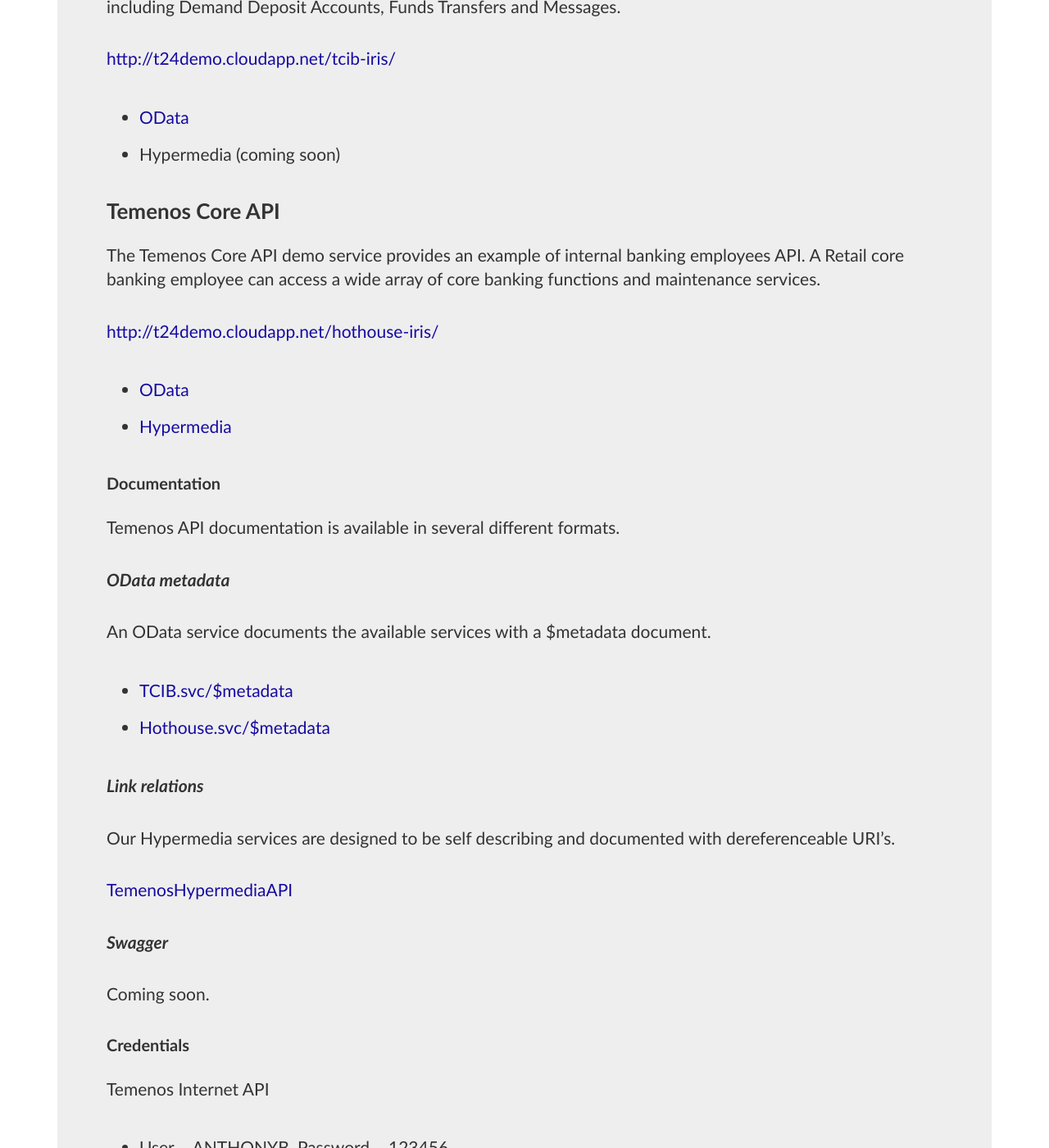
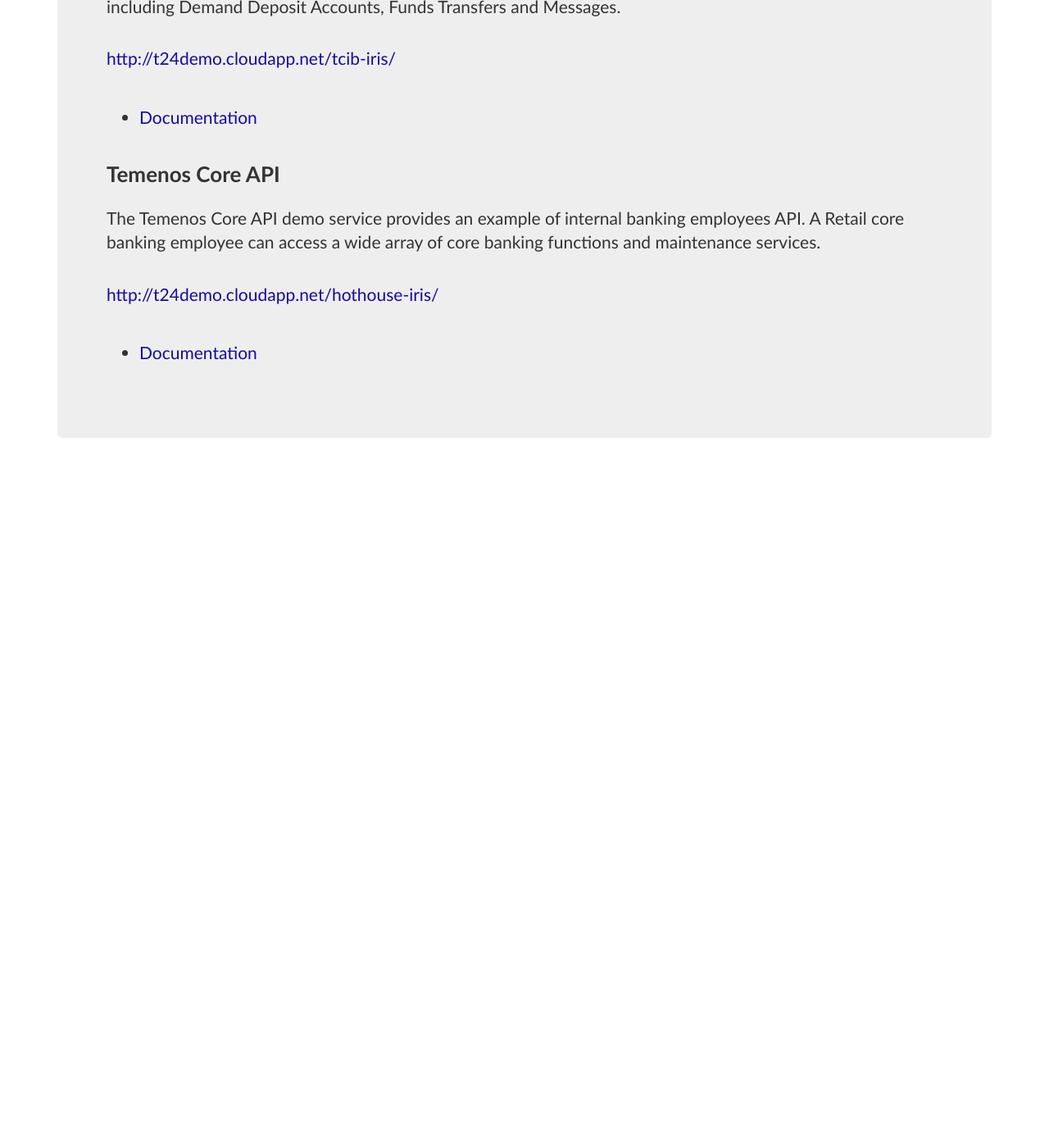
Before and after one commit to temenostech/TemenosHypermediaAPI, a Jekyll site: the page built from index.md, in a window 1280 px wide and 1400 px high, scrolled down 614 px. Shown: the whole window at 82% size. Built offline with Jekyll 4.4.1, drawn with Linux system fonts in a browser that asks for light colours; some web fonts are replaced; Markdown is read by kramdown in place of the engine named in the settings; after the commit the page ends 1178 px from its top, so only the background shows below that; some of the changed text lies outside the part shown.

Commit message:
Update the documentation, ready for functional documentation to be added.

```diff
--- a/index.md
+++ b/index.md
@@ -14,64 +14,13 @@ The Temenos Internet API demo service provides an example internet bank with Ret
 
 [http://t24demo.cloudapp.net/tcib-iris/](http://t24demo.cloudapp.net/tcib-iris/)
 
-* [OData](http://t24demo.cloudapp.net/tcib-iris/TCIB.svc/)
-* Hypermedia (coming soon)
+* [Documentation](InternetAPI)
 
 
 ### Temenos Core API
 
 The Temenos Core API demo service provides an example of internal banking employees API.  A Retail core banking employee can access a wide array of core banking functions and maintenance services.
 
-[http://t24demo.cloudapp.net/hothouse-iris/](http://t24demo.cloudapp.net/hothouse-iris/)
+[http://t24demo.cloudapp.net/hothouse-iris/](http://t24demo.cloudapp.net/hothouse-iris//Hothouse.svc/GB0010001/)
 
-* [OData](http://t24demo.cloudapp.net/hothouse-iris/Hothouse.svc/)
-* [Hypermedia](http://t24demo.cloudapp.net/hothouse-iris/Hothouse.svc/root)
-
-
-#### Documentation
-
-Temenos API documentation is available in several different formats.
-
-***OData metadata***
-
-An OData service documents the available services with a $metadata document.
-
-* [TCIB.svc/$metadata](http://t24demo.cloudapp.net/tcib-iris/TCIB.svc/$metadata)
-* [Hothouse.svc/$metadata](http://t24demo.cloudapp.net/hothouse-iris/Hothouse.svc/$metadata)
-
-
-***Link relations***
-
-Our Hypermedia services are designed to be self describing and documented with dereferenceable URI's.
-
-[TemenosHypermediaAPI](rels)
-
-
-***Swagger***
-
-Coming soon.
-
-
-
-#### Credentials
-
-Temenos Internet API
-
-* User – ANTHONYB, Password – 123456
-* User – DAVIDB, Password – 123456
-
-
-Back Office Users
-
-* User – SSOUSER1, Password – 123456
-* User – SSOUSER2, Password – 123456
-
-
-
-
-### Media types
-
-#### OData (application/atom+xml)
-
-
-#### HAL (application/hal+json or application/hal+xml)
+* [Documentation](CoreAPI)
```
Also changed, not shown: CoreAPI/Hypermedia/index.md (added, +30 -0 lines), CoreAPI/OData/index.md (added, +37 -0 lines), CoreAPI/index.md (added, +32 -0 lines), InternetAPI/Hypermedia/index.md (added, +33 -0 lines), InternetAPI/OData/index.md (added, +37 -0 lines), InternetAPI/index.md (added, +35 -0 lines), rels/input/index.md (+2 -2 lines).
